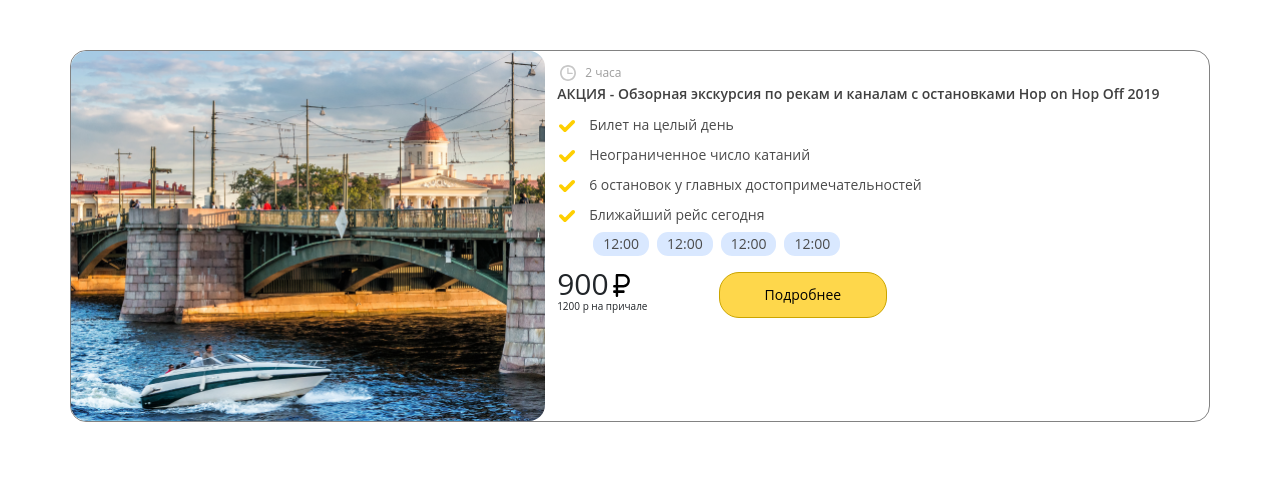
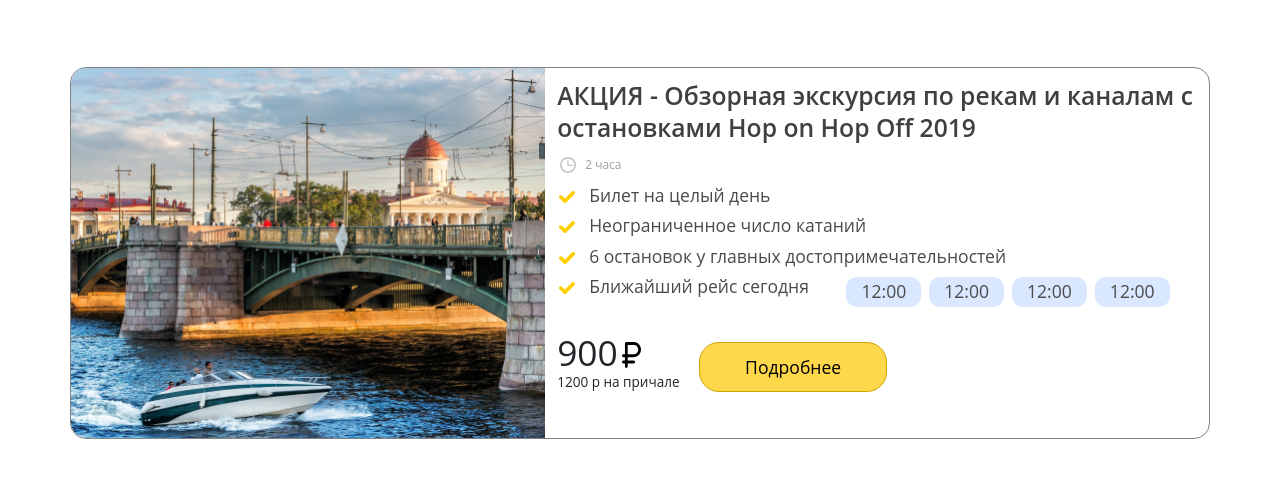
Before and after one commit to AnnaVinnik/TestTask, a plain HTML site: page index.html in a window 1280 px wide. Drawn offline with nearby package versions, Linux system fonts and the light colour scheme.

Commit message:
Added adaptive

```diff
--- a/index.html
+++ b/index.html
@@ -11,19 +11,20 @@
 <body>
     <section class="container">
         <div class="row custom-card">
-            <div class="col-12 col-md-5 custom-card__img">
+            <div class="col-12 col-sm-5 custom-card__img">
                 <img src="img/card__img_1.jpg" alt="">
             </div>
-            <div class="col-12 col-md-7 custom-card__body">
-                <div class="custom-card__duration">2 часа</div>
+            <div class="col-12 col-sm-7 custom-card__body">
+                <div class="d-sm-none custom-card__duration">2 часа</div>
                 <div class="custom-card__heading">АКЦИЯ - Обзорная экскурсия по рекам и каналам с остановками Hop on Hop Off 2019</div>
+                <div class="d-none d-sm-block custom-card__duration">2 часа</div>
                 <ul class="custom-card__list">
                     <li class="custom-card__list_item">Билет на целый день</li>
                     <li class="custom-card__list_item">Неограниченное число катаний</li>
                     <li class="custom-card__list_item">6 остановок у главных достопримечательностей</li>
-                    <li class="custom-card__list_item">
-                        Ближайший рейс сегодня
-                        <div class="custom-card__departures">
+                    <li class="row custom-card__list_item">
+                        <div class="col-12 col-md-5 custom-card__departures_heading">Ближайший рейс сегодня</div>
+                        <div class="col-12 col-md-7 custom-card__departures">
                             <div class="custom-card__departures_time">12:00</div>
                             <div class="custom-card__departures_time">12:00</div>
                             <div class="custom-card__departures_time">12:00</div>
--- a/style.css
+++ b/style.css
@@ -1,7 +1,8 @@
 :root {
     --border__color: #828282;
     --additional-text__color: #9E9E9E;
-    --time__background-color: #D9E8FF;
+    --time__background_color: #D9E8FF;
+    --time__background_color_active: #6BA6FF;
     --button__background_color: #FED74B;
     --button__border_color: #CBA500;
 
@@ -11,6 +12,7 @@
 
 body {
     margin-top: 50px;
+    padding: 17px;
 }
 
 .custom-card {
@@ -21,25 +23,19 @@ body {
 
 .custom-card__img {
     padding: 0;
-    border-radius: inherit;
 }
 
 .custom-card__img img {
     object-fit: cover;
     width: 100%;
+    height: 100%;
     min-height: 220px;
     max-height: 470px;
-    border-radius: inherit;
+    border-radius: var(--card__border_radius) var(--card__border_radius) 0 0;
 }
 
 .custom-card__body {
     padding: 12px;
-}
-
-.custom-card__footer {
-    display: flex;
-    justify-content: space-between;
-    max-width: 330px;
 }
 
 .custom-card__duration {
@@ -48,7 +44,7 @@ body {
     font-size: 12px;
     line-height: 20px;
     padding-left: 16px;
-    margin-left: 12px;
+    margin: 10px 0 10px 12px;
     position: relative;
 }
 
@@ -66,7 +62,7 @@ body {
 .custom-card__heading {
     font-weight: 600;
     font-size: 14px;
-    line-height: 22px;
+    line-height: 131%;
     color: #404040;
 }
 
@@ -79,7 +75,7 @@ body {
     position: relative;
     font-weight: 400;
     font-size: 14px;
-    line-height: 20px;
+    line-height: 111%;
     margin: 10px 0;
 }
 
@@ -96,14 +92,33 @@ body {
 
 .custom-card__departures {
     display: flex;
-    margin-top: 7px;
+    margin-top: 10px;
+    padding-left: 0;
+}
+
+.custom-card__departures_heading {
+    padding-left: 0;
 }
 
 .custom-card__departures_time {
     padding: 2px 10px;
     margin: 0 4px;
     border-radius: 11px;
-    background-color: var(--time__background-color);
+    background-color: var(--time__background_color);
+    cursor: pointer;
+}
+
+.custom-card__departures_time:active,
+.custom-card__departures_time:hover {
+    background-color: var(--time__background_color_active);
+    color: white;
+}
+
+.custom-card__footer {
+    display: flex;
+    justify-content: space-between;
+    max-width: 330px;
+    margin-top: 35px;
 }
 
 .custom-card__price {
@@ -149,3 +164,45 @@ body {
     line-height: 20px;
     padding: 12px 45px;
 }
+
+@media (min-width: 575px) {
+    .custom-card__img img {
+        border-radius: var(--card__border_radius) 0 0 var(--card__border_radius);
+    }
+
+    .custom-card__heading {
+        font-size: calc(14px + 12 * (100vw/1440));
+    }
+
+    .custom-card__list_item {
+        font-size: calc(14px + 4 * (100vw/1440));
+        margin: 11px 0;
+    }
+
+    .custom-card__departures {
+        margin-top: 0;
+    }
+
+    .custom-card__departures_time {
+        padding: 5px 15px;
+    }
+
+    .custom-card__price_online {
+        font-size: 36px;
+        font-size: calc(30px + 6 * (100vw/1440));
+    }
+
+    .custom-card__price_online::after {
+        left: 65px;
+        height: 26px;
+    }
+
+    .custom-card__price_offline {
+        font-size: calc(10px + 4 * (100vw/1440));
+        margin-top: 10px;
+    }
+
+    .custom-card__button {
+        font-size: calc(14px + 4 * (100vw/1440));
+    }
+}
```
